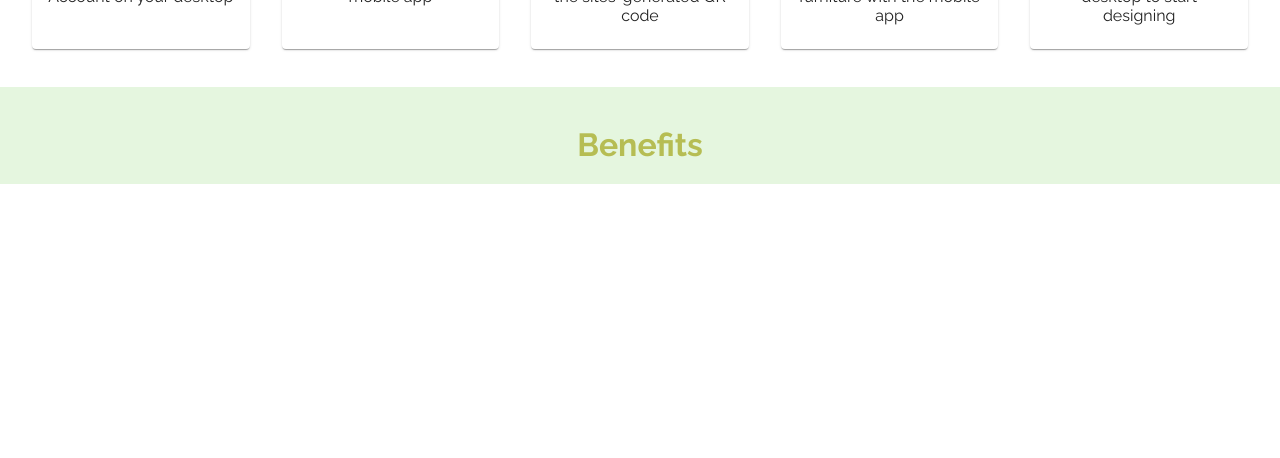
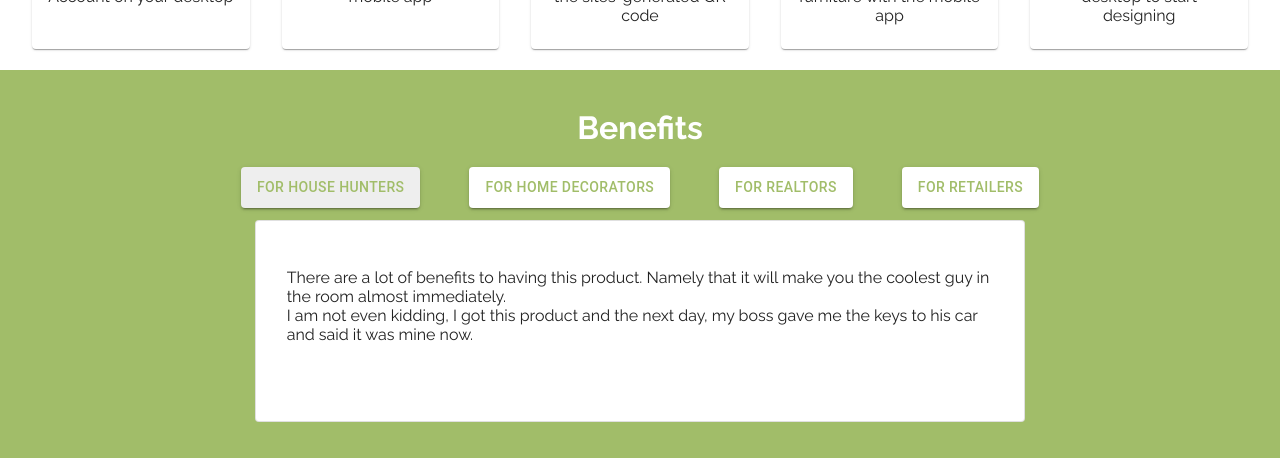
Before and after one commit to zfdouglas/vdollhouse, a React (Create React App) app: page / in a window 1280 px wide. Shown: the part 762-1220 px from the top of the page. Before the commit the page ends 946 px from the top, so only its background shows below. Built offline with nearby package versions, Linux system fonts and the light colour scheme.

Commit message:
feat: added benefits and cleaned up

```diff
--- a/src/BenefitsBar/BenefitsBar.tsx
+++ b/src/BenefitsBar/BenefitsBar.tsx
@@ -1,20 +1,53 @@
+import Button from "@mui/material/Button";
 import theme from "../Common/ThemeProvider";
-import React from "react";
+import React, { useState } from "react";
+import ThemedButton from "../Common/Button/Button";
+import Paper from "@mui/material/Paper";
+import { benefits } from "../Copy/benefits";
+import { minHeight } from "@mui/system";
 const BenefitsBar = () => {
+  const [chosenBenefit, setChosenBenefit] = useState(benefits[0]);
+
   return (
-    <div style={{ backgroundColor: "#E5F6DF", marginTop: "3%" }}>
-      <h1 style={{ color: theme.palette.primary.main, paddingTop: "3%" }}>
-        Benefits
-      </h1>
+    <div style={{ backgroundColor: "#A1BD69", paddingBottom: "2%" }}>
+      <h1 style={{ color: "white", paddingTop: "3%" }}>Benefits</h1>
       <div
         style={{
           display: "flex",
           flexDirection: "row",
+          width: "70%",
           margin: "auto",
           justifyContent: "space-evenly",
           flexWrap: "wrap",
         }}
-      ></div>
+      >
+        {benefits.map((person, index) => {
+          return (
+            <ThemedButton
+              variant="contained"
+              active={chosenBenefit.title === person.title ? true : false}
+              onClick={() => setChosenBenefit(benefits[index])}
+            >
+              {person.title}
+            </ThemedButton>
+          );
+        })}
+      </div>
+      <Paper
+        elevation={0}
+        variant="outlined"
+        style={{
+          backgroundColor: "none",
+          width: "60%",
+          margin: "1% auto",
+          minHeight: "25vh",
+        }}
+      >
+        <p
+          dangerouslySetInnerHTML={{ __html: chosenBenefit.content }}
+          style={{ textAlign: "left", padding: "4%" }}
+        />
+      </Paper>
     </div>
   );
 };
--- /dev/null
+++ b/src/Common/Button/Button.tsx
@@ -0,0 +1,38 @@
+import Button from "@mui/material/Button";
+import { green, grey } from "@mui/material/colors";
+import { OverridableStringUnion } from "@mui/types";
+import React, { PropsWithChildren } from "react";
+
+interface ButtonProps {
+  variant: OverridableStringUnion<"text" | "outlined" | "contained">;
+  styleOverride?: Object;
+  disabled?: boolean;
+  onClick?: () => void;
+  active?: boolean;
+}
+const ThemedButton = (props: PropsWithChildren<ButtonProps>) => {
+  interface LooseBase {
+    [key: string]: any;
+  }
+  let baseStyle: LooseBase = {
+    backgroundColor: "white",
+    padding: "8px 16px",
+    fontWeight: "500",
+    color: "#A1BD69",
+  };
+
+  if (props.active) {
+    baseStyle.backgroundColor = grey[200];
+  }
+  return (
+    <Button
+      style={props.styleOverride ? props.styleOverride : baseStyle}
+      onClick={props.onClick}
+      variant={props.variant}
+    >
+      {props.children}
+    </Button>
+  );
+};
+
+export default ThemedButton;
--- /dev/null
+++ b/src/Copy/benefits.ts
@@ -0,0 +1,19 @@
+export const benefits = [
+  {
+    title: "For House Hunters",
+    content:
+      "There are a lot of benefits to having this product. Namely that it will make you the coolest guy in the room almost immediately. <br> I am not even kidding, I got this product and the next day, my boss gave me the keys to his car and said it was mine now.",
+  },
+  {
+    title: "For Home Decorators",
+    content: "There are a lot of benefits, here is another",
+  },
+  {
+    title: "For Realtors",
+    content: "There are a lot of benefits, here is another",
+  },
+  {
+    title: "For Retailers",
+    content: "There are a lot of benefits, here is another",
+  },
+];
--- /dev/null
+++ b/src/Copy/processes.tsx
@@ -0,0 +1,33 @@
+import PhoneIphoneIcon from "@mui/icons-material/PhoneIphone";
+import ComputerIcon from "@mui/icons-material/Computer";
+import QrCode2Icon from "@mui/icons-material/QrCode2";
+import CompareIcon from "@mui/icons-material/Compare";
+import DesignServicesIcon from "@mui/icons-material/DesignServices";
+import React from "react";
+export const processes = [
+  {
+    process: "Login",
+    image: <ComputerIcon color="secondary" fontSize="large" />,
+    blurb: "Login to your vDollhouse Account on your desktop",
+  },
+  {
+    process: "Open",
+    image: <PhoneIphoneIcon color="secondary" fontSize="large" />,
+    blurb: "Open the vDollhouse mobile app",
+  },
+  {
+    process: "Scan",
+    image: <QrCode2Icon color="secondary" fontSize="large" />,
+    blurb: "Use your phone to scan the sites' generated QR code",
+  },
+  {
+    process: "Capture",
+    image: <CompareIcon color="secondary" fontSize="large" />,
+    blurb: "Scan your room and furniture with the mobile app",
+  },
+  {
+    process: "Design",
+    image: <DesignServicesIcon color="secondary" fontSize="large" />,
+    blurb: "Use your phone or the desktop to start designing",
+  },
+];
--- a/src/ProcessBar/ProcessHolder.tsx
+++ b/src/ProcessBar/ProcessHolder.tsx
@@ -1,40 +1,10 @@
 import React from "react";
 import ProcessTile from "./ProcessTiles";
-import PhoneIphoneIcon from "@mui/icons-material/PhoneIphone";
-import ComputerIcon from "@mui/icons-material/Computer";
-import QrCode2Icon from "@mui/icons-material/QrCode2";
-import CompareIcon from "@mui/icons-material/Compare";
-import DesignServicesIcon from "@mui/icons-material/DesignServices";
+
 import theme from "../Common/ThemeProvider";
+import { processes } from "../Copy/processes";
 
 const ProcessHolder = () => {
-  const processes = [
-    {
-      process: "Login",
-      image: <ComputerIcon color="secondary" fontSize="large" />,
-      blurb: "Login to your vDollhouse Account on your desktop",
-    },
-    {
-      process: "Open",
-      image: <PhoneIphoneIcon color="secondary" fontSize="large" />,
-      blurb: "Open the vDollhouse mobile app",
-    },
-    {
-      process: "Scan",
-      image: <QrCode2Icon color="secondary" fontSize="large" />,
-      blurb: "Use your phone to scan the sites' generated QR code",
-    },
-    {
-      process: "Capture",
-      image: <CompareIcon color="secondary" fontSize="large" />,
-      blurb: "Scan your room and furniture with the mobile app",
-    },
-    {
-      process: "Design",
-      image: <DesignServicesIcon color="secondary" fontSize="large" />,
-      blurb: "Use your phone or the desktop to start designing",
-    },
-  ];
   return (
     <div>
       <h1 style={{ color: theme.palette.primary.main }}>The Process</h1>
--- a/src/ProcessBar/ProcessTiles.tsx
+++ b/src/ProcessBar/ProcessTiles.tsx
@@ -11,6 +11,7 @@ interface ProcessTileProps {
 const ProcessTile = ({ process, image, blurb }: ProcessTileProps) => {
   return (
     <Card
+      elevation={1}
       sx={{
         width: { xs: "60%", sm: "17%" },
         marginTop: "1em",
@@ -25,7 +26,7 @@ const ProcessTile = ({ process, image, blurb }: ProcessTileProps) => {
         >
           {process}
         </Typography>
-        <CardMedia sx={{ height: "60%" }} title="green iguana">
+        <CardMedia sx={{ height: "60%" }} title={process}>
           {image}
         </CardMedia>
         <div>{blurb}</div>
```
Also changed, not shown: src/Common/Blocks/ContentBar.tsx (added, +29 -0 lines), src/PricingBar/PricingBar.tsx (added).
